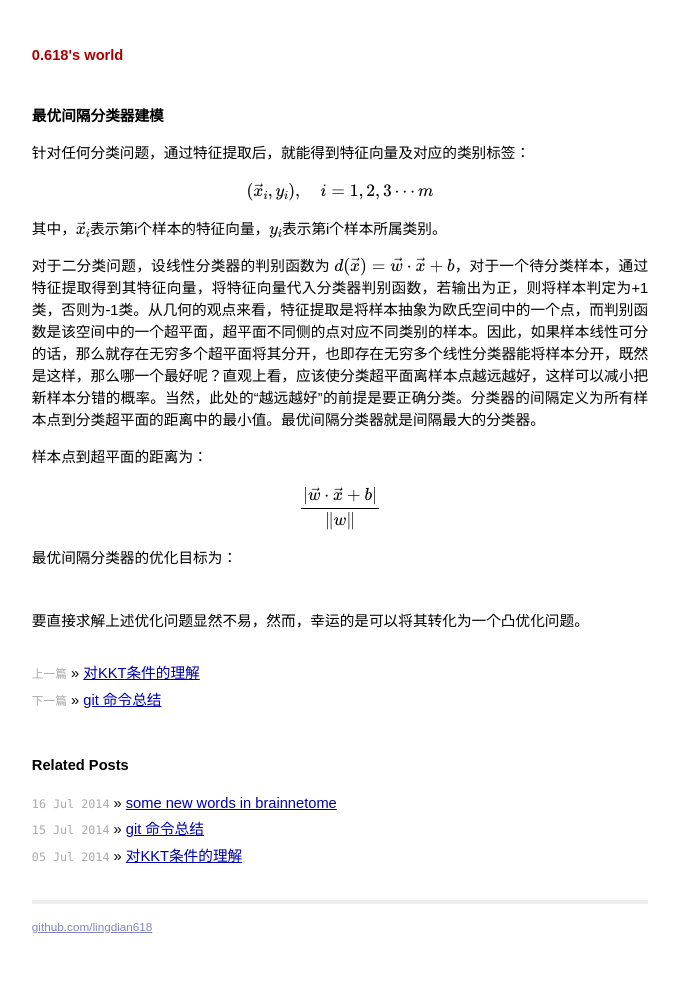
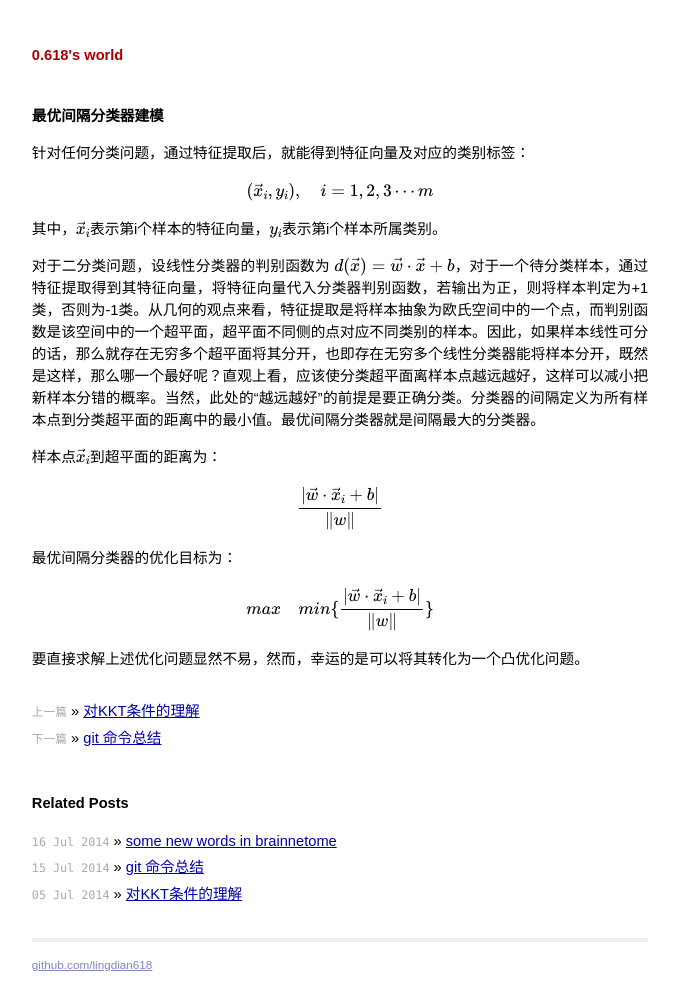
Before and after one commit to SimpleJian/blog, a Jekyll site: the page built from _posts/2014-07-12-SVM-model.md, in a window 1280 px wide. Shown: the whole page, without its empty margins (300-979 px from the left). Built offline with Jekyll 4.4.1, drawn with Linux system fonts in a browser that asks for light colours; formulas are drawn with MathJax 3; before the commit the page ends 950 px from its top, so only the background shows below that.

Commit message:
another push

```diff
--- a/_posts/2014-07-12-SVM-model.md
+++ b/_posts/2014-07-12-SVM-model.md
@@ -16,15 +16,16 @@ $$
 
 对于二分类问题，设线性分类器的判别函数为 $$ d({\vec x})={\vec w} \cdot {\vec x}+b $$，对于一个待分类样本，通过特征提取得到其特征向量，将特征向量代入分类器判别函数，若输出为正，则将样本判定为+1类，否则为-1类。从几何的观点来看，特征提取是将样本抽象为欧氏空间中的一个点，而判别函数是该空间中的一个超平面，超平面不同侧的点对应不同类别的样本。因此，如果样本线性可分的话，那么就存在无穷多个超平面将其分开，也即存在无穷多个线性分类器能将样本分开，既然是这样，那么哪一个最好呢？直观上看，应该使分类超平面离样本点越远越好，这样可以减小把新样本分错的概率。当然，此处的“越远越好”的前提是要正确分类。分类器的间隔定义为所有样本点到分类超平面的距离中的最小值。最优间隔分类器就是间隔最大的分类器。
 
-样本点到超平面的距离为：
+样本点$$ {\vec x}_i $$到超平面的距离为：
 
 $$
-\frac{|\vec w \cdot \vec x + b|}{\Vert w \Vert}
+\frac{|\vec w \cdot {\vec x}_i + b|}{\Vert w \Vert}
 $$
 
 最优间隔分类器的优化目标为：
 
 $$
+max \quad min \{ \frac{|\vec w \cdot {\vec x}_i + b|}{\Vert w \Vert} \}
 $$
 
 要直接求解上述优化问题显然不易，然而，幸运的是可以将其转化为一个凸优化问题。
```
Also changed, not shown: 1 other file.
